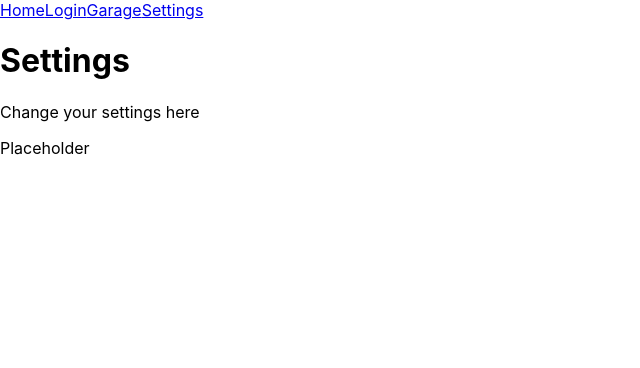
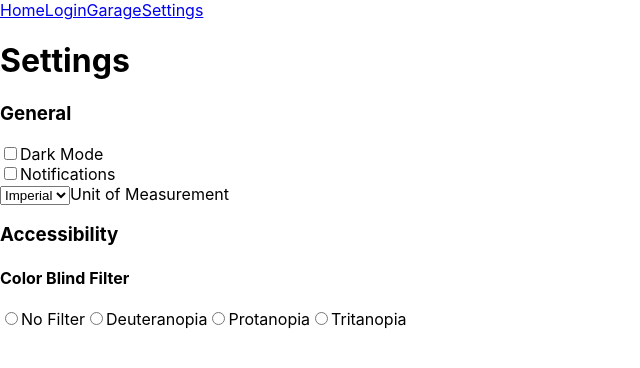
Before and after one commit to dheffer/DrivelineApp, a React (Create React App) app in the folder frontend/: page /settings in a window 1280 px wide. Shown: the top 368 px of the page, without its empty margins (0-640 px from the left). Built offline with nearby package versions, Linux system fonts and the light colour scheme.

Commit message:
Added general & accessibility section Available settings are: Dark Mode, Notifications, Unit of Measurement, and Color Blind Filter

```diff
--- a/frontend/src/pages/Settings.js
+++ b/frontend/src/pages/Settings.js
@@ -5,8 +5,39 @@ export const Settings = () => {
     return (
         <div>
             <h1>Settings</h1>
-            <p>Change your settings here</p>
-            <p>Placeholder</p>
+            <form>
+                <h3>General</h3>
+                <label>
+                    <input type="checkbox" id="darkMode" name="darkMode" value="darkMode"/>
+                    Dark Mode
+                </label>
+                <br/>
+
+                <label>
+                    <input type="checkbox" id="notifications" name="notifications" value="notifications"/>
+                    Notifications
+                </label>
+                <br/>
+
+                <label>
+                    <select id="unitOfMeasurement" name="unitOfMeasurement">
+                        <option value="imperial">Imperial</option>
+                        <option value="metric">Metric</option>
+                    </select>
+                    Unit of Measurement
+                </label>
+                <br/>
+
+                <h3>Accessibility</h3>
+
+                <h4>Color Blind Filter</h4>
+                <label>
+                    <input type="radio" id="normal" name="colorBlindness" value="normal"/>No Filter
+                    <input type="radio" id="deuteranopia" name="colorBlindness" value="deuteranopia"/>Deuteranopia
+                    <input type="radio" id="protanopia" name="colorBlindness" value="protanopia"/>Protanopia
+                    <input type="radio" id="tritanopia" name="colorBlindness" value="tritanopia"/>Tritanopia
+                </label>
+            </form>
         </div>
     );
 }
```
